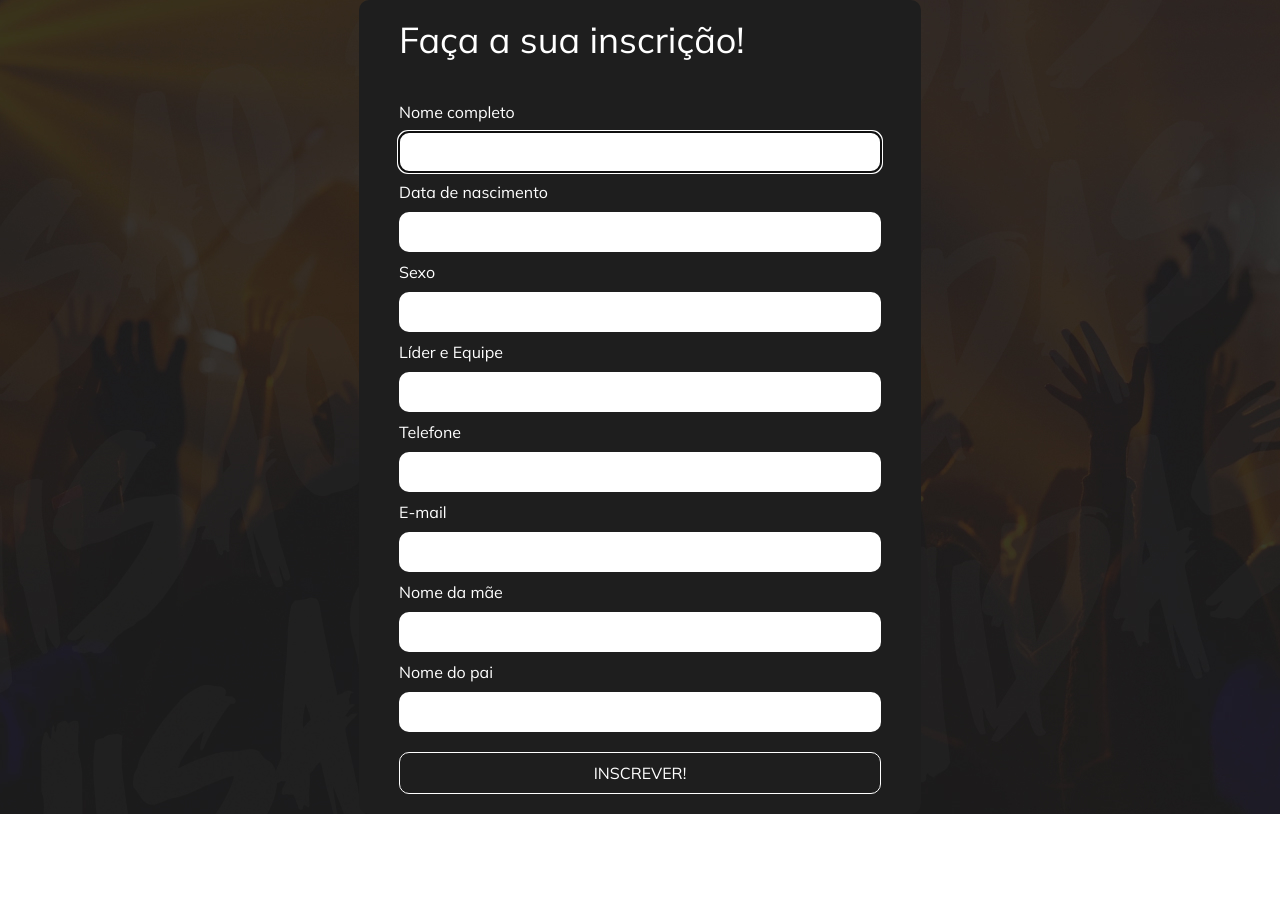
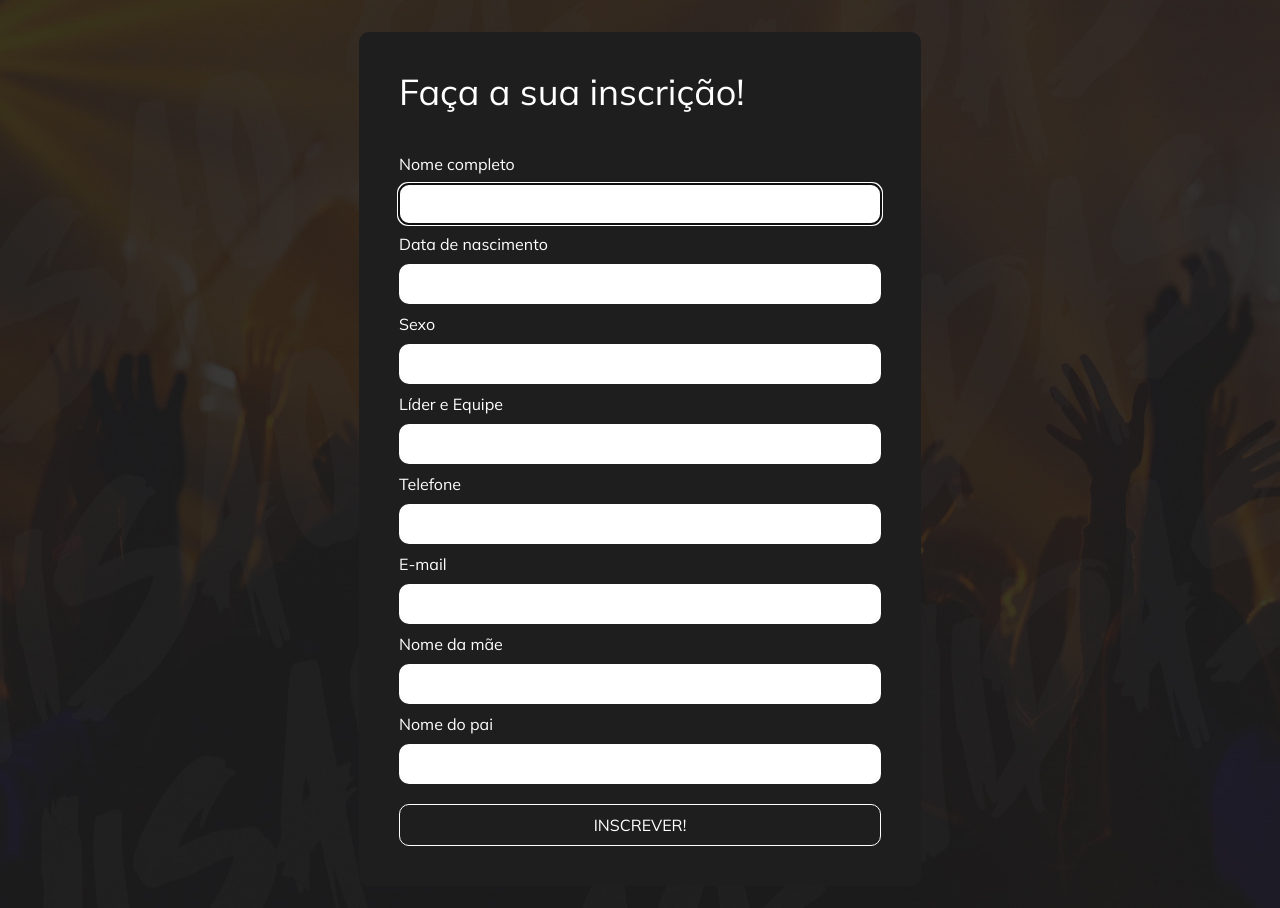
Before and after one commit to Guiborgesilva/cadastro-revisao, a Next.js app: page /signup in a window 1280 px wide. Shown: the top 908 px of the page. Before the commit the page ends 814 px from the top, so only its background shows below. Built offline with nearby package versions, Linux system fonts and the light colour scheme.

Commit message:
Correção

```diff
--- a/app/signup/page.tsx
+++ b/app/signup/page.tsx
@@ -7,22 +7,21 @@ export default function Signup(){
       <div className="
         flex
         justify-center
-        items center
         flex-col
         mr-auto
         ml-auto
         text-white
         gap-10
         rounded-[10px]
-        pl-10
-        pr-10
-        pt-5
-        pb-5
+        p-10
+        xl:mt-8
+        xl:mb-8
+        mt-10
         bg-[#1E1E1E]
         max-w-[562px]
         "
       >
-        <h1 className="text-4xl">Faça a sua inscrição!</h1>
+        <h1 className="text-3xl xl:text-4xl">Faça a sua inscrição!</h1>
         <form action="" className="flex flex-col gap-2">
           <label htmlFor="nome">Nome completo</label>
           <input
--- a/app/ui/globals.css
+++ b/app/ui/globals.css
@@ -5,7 +5,7 @@
 body{
   background-image: url("/initialBackground.jpg");
   background-repeat: no-repeat;
-  background-size: cover;
+  background-size: 100% 100%;
 }
 
 .b{
@@ -18,7 +18,7 @@ body{
 
 @media screen and (max-width: 768px){
   body{
-    background-size: auto;
+    background-size: 100% 121%;
   }
 }
 
```
